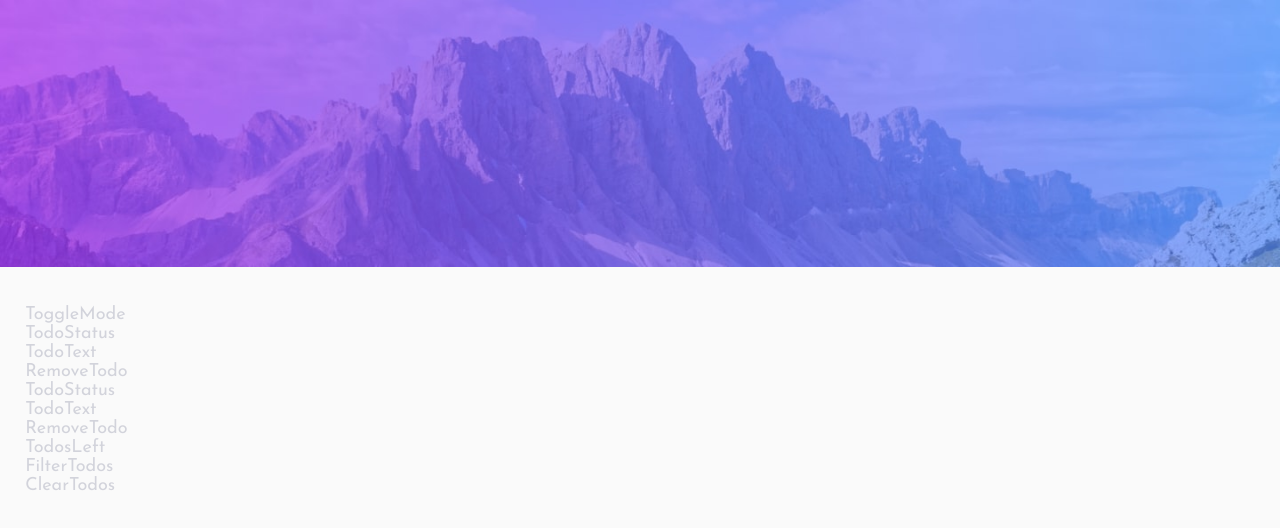
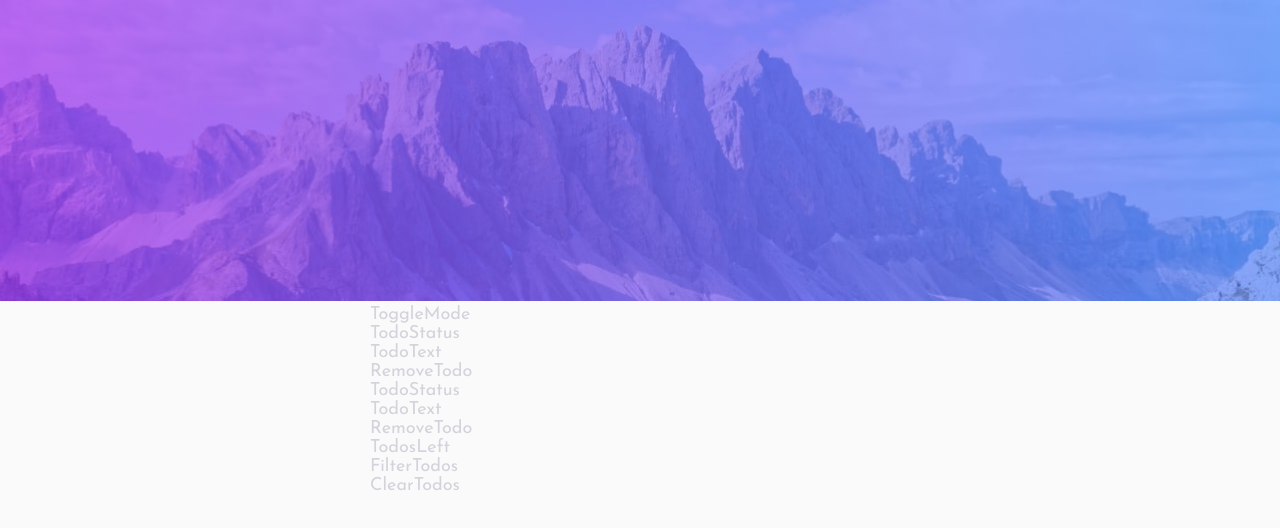
Before and after one commit to syedalimansoor/todo-app, a React (Vite) app: page / in a window 1280 px wide. Shown: the top 528 px of the page. Built offline with nearby package versions, Linux system fonts and the light colour scheme.

Commit message:
Create Page

```diff
--- a/src/components/layout/Page.tsx
+++ b/src/components/layout/Page.tsx
@@ -32,6 +32,7 @@ const StyledPage = styled.div`
   position: relative;
   display: grid;
   justify-content: stretch;
+  justify-items: center;
   align-content: center;
   padding: 1.4rem;
 `;
@@ -40,6 +41,22 @@ const BackgroundImage = styled.img`
   position: absolute;
   inset-inline: 0;
   top: 0;
+  width: 100%;
+  height: 11.2rem;
+  object-fit: cover;
+
+  @media (min-width: ${(props) => props.theme.breakpoint.tablet}) {
+    height: 16.7rem;
+  }
+`;
+
+const TodoAppWrapper = styled.div`
+  width: 100%;
+  max-width: 25rem;
+
+  @media (min-width: ${(props) => props.theme.breakpoint.tablet}) {
+    max-width: 30rem;
+  }
 `;
 
 const Page = () => {
@@ -55,7 +72,9 @@ const Page = () => {
         />
         <BackgroundImage src={backgrounds.mobile[mode]} alt="" />
       </picture>
-      <TodoApp />
+      <TodoAppWrapper>
+        <TodoApp />
+      </TodoAppWrapper>
     </StyledPage>
   );
 };
```
